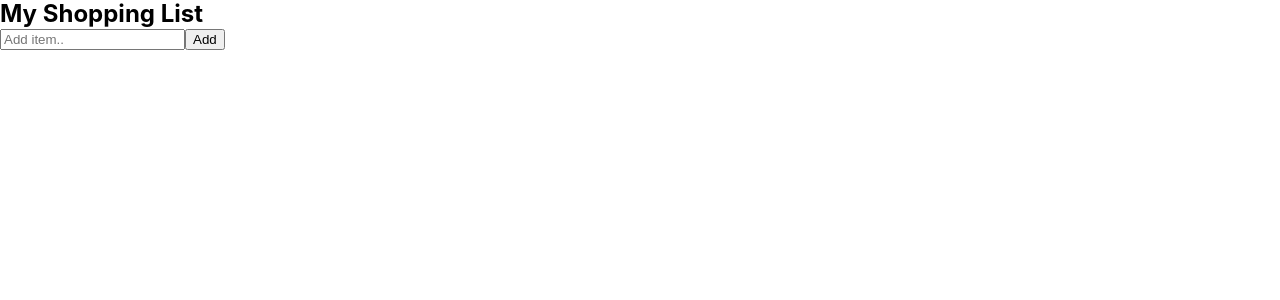
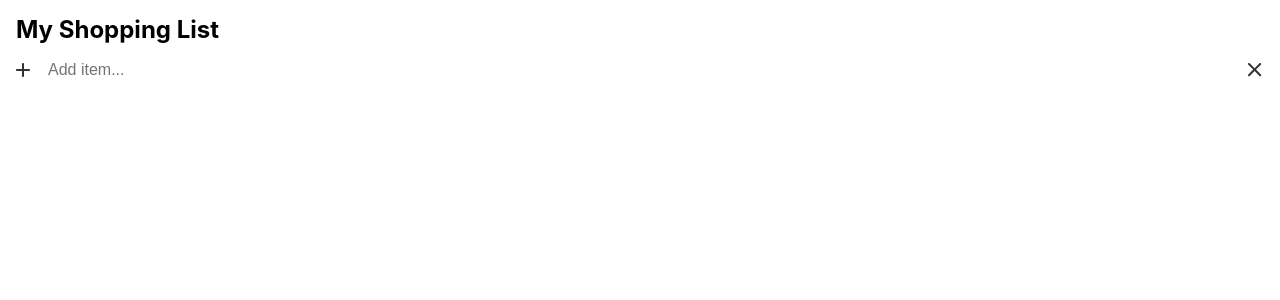
Before and after one commit to lalueders/family-plan, a React (Create React App) app: page / in a window 1280 px wide. Shown: the top 300 px of the page. Built offline with nearby package versions, Linux system fonts and the light colour scheme.

Commit message:
Add items to shoppping list

```diff
--- a/src/App.js
+++ b/src/App.js
@@ -1,7 +1,11 @@
 import ShoppingList from './components/ShoppingList';
 
 function App() {
-  return <ShoppingList />;
+  return (
+    <main>
+      <ShoppingList />
+    </main>
+  );
 }
 
 export default App;
--- a/src/components/ShoppingList.js
+++ b/src/components/ShoppingList.js
@@ -1,5 +1,7 @@
 import { useState } from 'react';
 import styled from 'styled-components/macro';
+import add from '../assets/add.svg';
+import clear from '../assets/clear.svg';
 
 export default function ShoppingList() {
   const [input, setInput] = useState('');
@@ -14,35 +16,110 @@ export default function ShoppingList() {
     setShoppingList([...shoppingList, input]);
     setInput('');
   }
-  console.log(input);
-  console.log(shoppingList);
+
+  function handleClear(event) {
+    event.preventDefault();
+    setInput('');
+  }
+
+  function handleOnClick(event) {
+    event.preventDefault();
+    console.log(event.currentTarget.name);
+  }
 
   return (
-    <div>
+    <Container>
       <h2>My Shopping List</h2>
-      <form>
+      {shoppingList.map((item, index) => (
+        <List key={index}>
+          <Item>
+            <input type="checkbox" id={item} name={item} value={item} />
+            <label htmlFor={item}>{item}</label>
+            <button name={item} onClick={handleOnClick}>
+              <img src={clear} alt="Delete item from shopping list"></img>
+            </button>
+          </Item>
+        </List>
+      ))}
+      <Add>
+        <button type="submit" onClick={handleSubmit}>
+          <img src={add} alt="Add new item to shopping list"></img>
+        </button>
         <input
           type="text"
           name="Add"
           id="Add"
-          placeholder="Add item.."
+          placeholder="Add item..."
+          aria-label="Add new item to shopping list"
+          autoFocus
           value={input}
           onChange={handleOnChange}
         />
-        <button type="submit" onClick={handleSubmit}>
-          Add
+        <button onClick={handleClear}>
+          <img src={clear} alt="Clear Input"></img>
         </button>
-      </form>
-      {shoppingList.map(item => (
-        <form>
-          <input type="checkbox" id={item} name={item} />
-          <label for={item}>{item}</label>
-        </form>
-      ))}
-    </div>
+      </Add>
+    </Container>
   );
 }
 
-const Input = styled.input`
-  margin: 0.5rem;
+const Container = styled.div`
+  user-select: none;
+  padding: 1rem;
+  display: grid;
+  gap: 1rem;
 `;
+
+const List = styled.form`
+  input[type='checkbox'] {
+    height: 1.5rem;
+  }
+`;
+
+const Item = styled.div`
+  display: grid;
+  align-items: center;
+  grid-template-columns: 1rem auto 1rem;
+  gap: 1rem;
+  line-height: 1;
+
+  button {
+    background-color: red;
+    display: grid;
+    padding: 0;
+    border: none;
+    background: inherit;
+  }
+
+  img {
+  }
+`;
+
+const Add = styled.form`
+  display: grid;
+  align-items: center;
+  grid-template-columns: 1rem auto 1rem;
+  gap: 1rem;
+  border: none;
+
+  input {
+    padding: 0;
+    border: none;
+    font-size: inherit;
+  }
+
+  input:focus {
+    outline: none;
+  }
+
+  button {
+    background-color: red;
+    display: grid;
+    padding: 0;
+    border: none;
+    background: inherit;
+  }
+
+  img {
+  }
+`;
```
Also changed, not shown: src/index.js (+4 -5 lines), src/assets/add.svg (added), src/assets/clear.svg (added).
